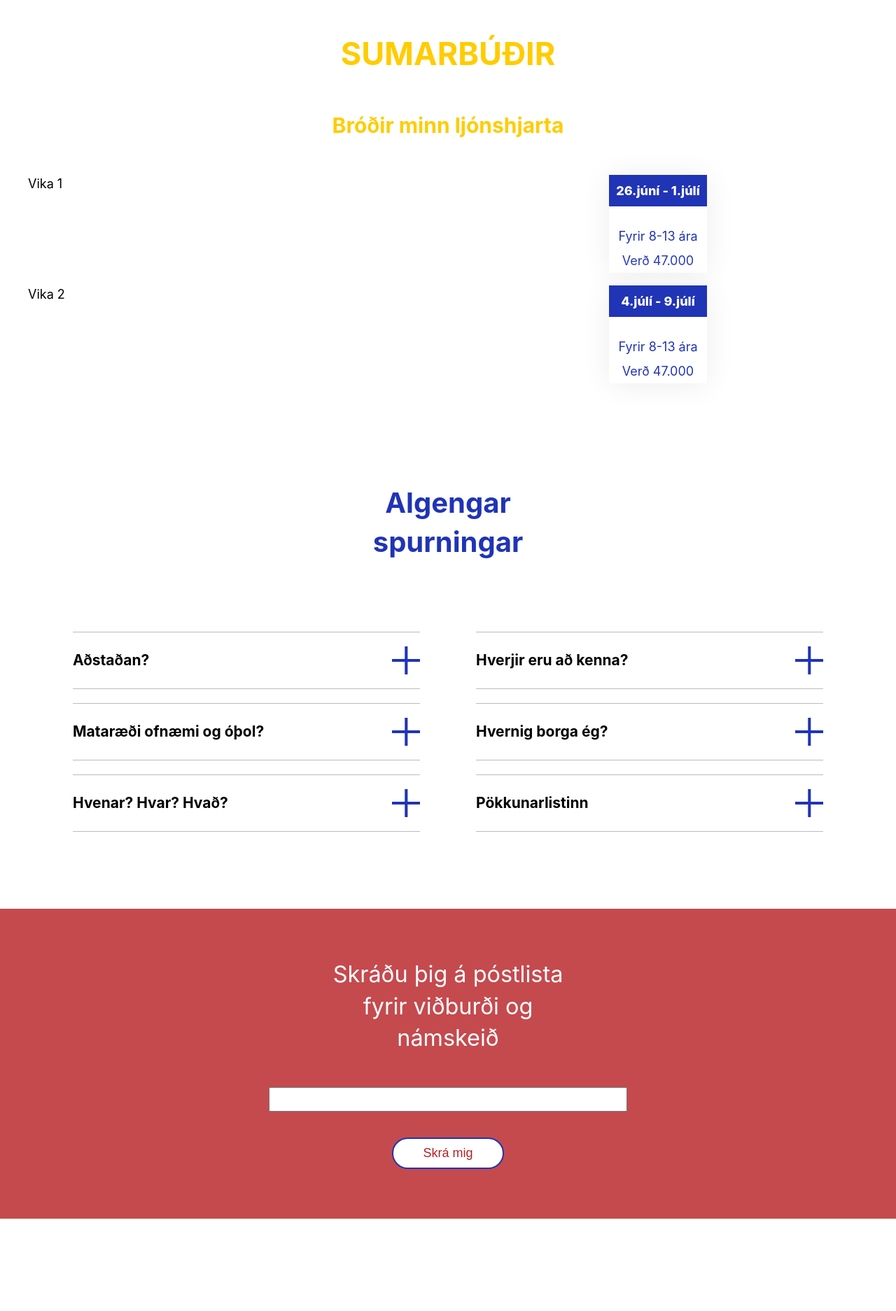
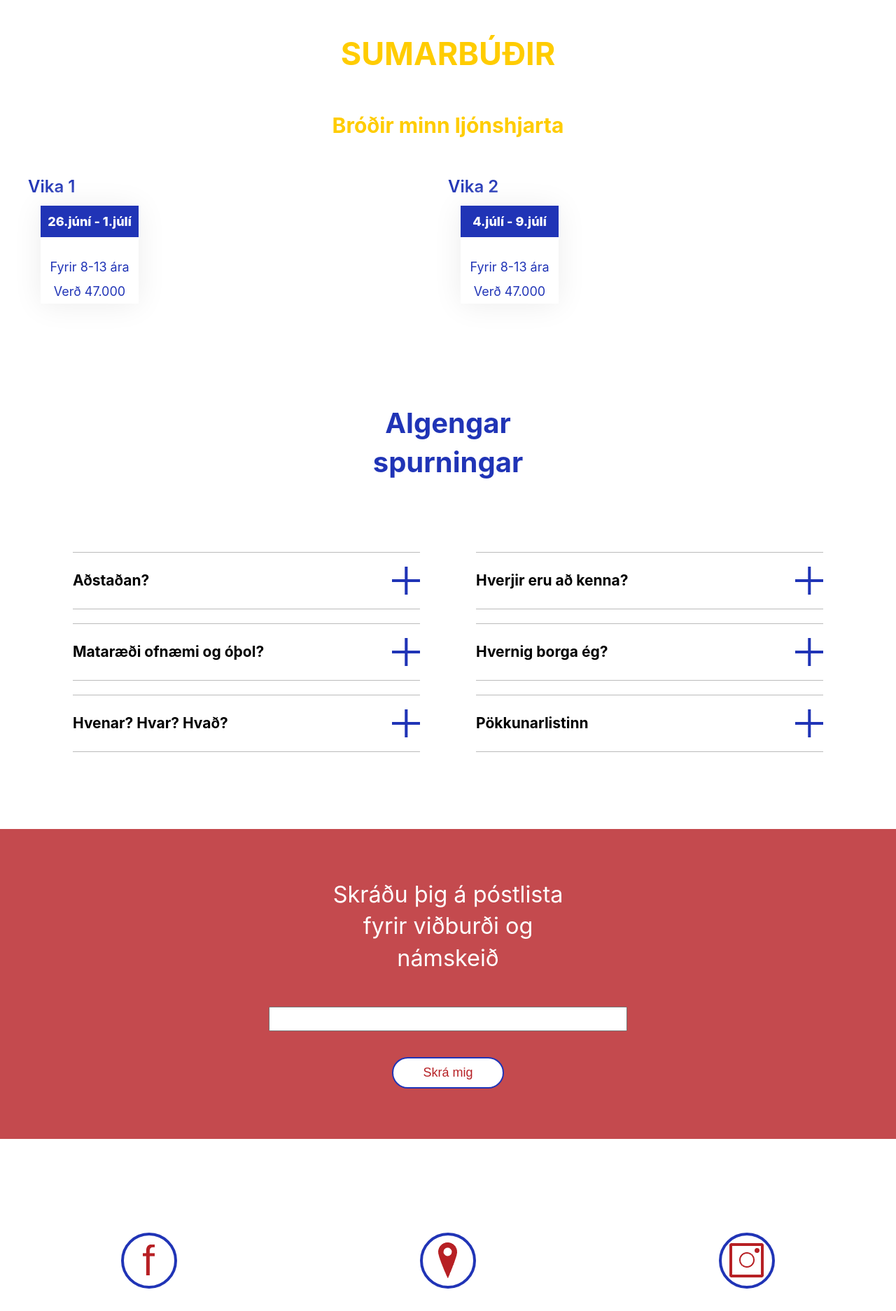
Before and after one commit to viktorhollanders/soguheimar, a Jekyll site: the page built from sumarbudir.html, in a window 1280 px wide. Shown: the part 1709-3583 px from the top of the page at 70% size. Built offline with Jekyll 4.4.1, drawn with Linux system fonts in a browser that asks for light colours.

Commit message:
change cource look

```diff
--- a/_sass/course.scss
+++ b/_sass/course.scss
@@ -153,3 +153,9 @@
   content: "";
   display: none;
 }
+
+.weakTitle {
+  font-weight: 600;
+  font-size: 24px;
+  color: $blue;
+}
--- a/sumarbudir.html
+++ b/sumarbudir.html
@@ -41,7 +41,8 @@
     <h1 class="index-content__courses__title">Sumarbúðir</h1>
     <h2 class="index-content__courses__sub-title">Bróðir minn ljónshjarta</h2>
     <div class="index-content__courses">
-      <p>Vika 1</p>
+      <div>
+        <p class="weakTitle">Vika 1</p>
         <a
           class="courses-anchor"
           href=""
@@ -56,8 +57,10 @@
             <p class="course-info">Verð 47.000</p>
           </div>
         </a>
+      </div>
 
-      <p>Vika 2</p>
+      <div>
+        <p class="weakTitle">Vika 2</p>
         <a
           class="courses-anchor"
           href=""
@@ -75,5 +78,6 @@
       </div>
     </div>
   </div>
+</div>
 
 {% include faq-sumarbudir.html %} {% include email.html %}
```
Lines whose indentation alone changed are shown as unchanged.
